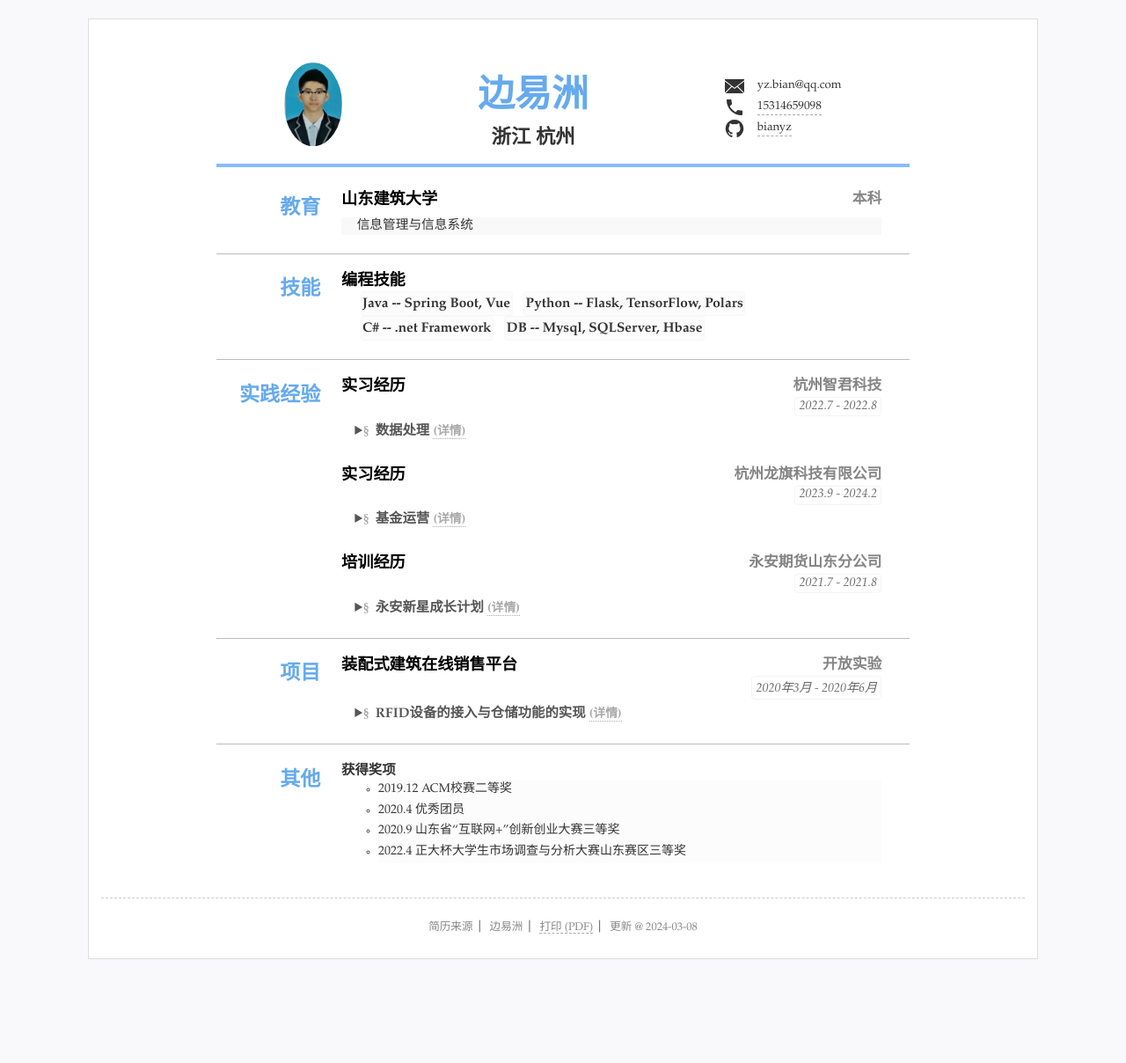
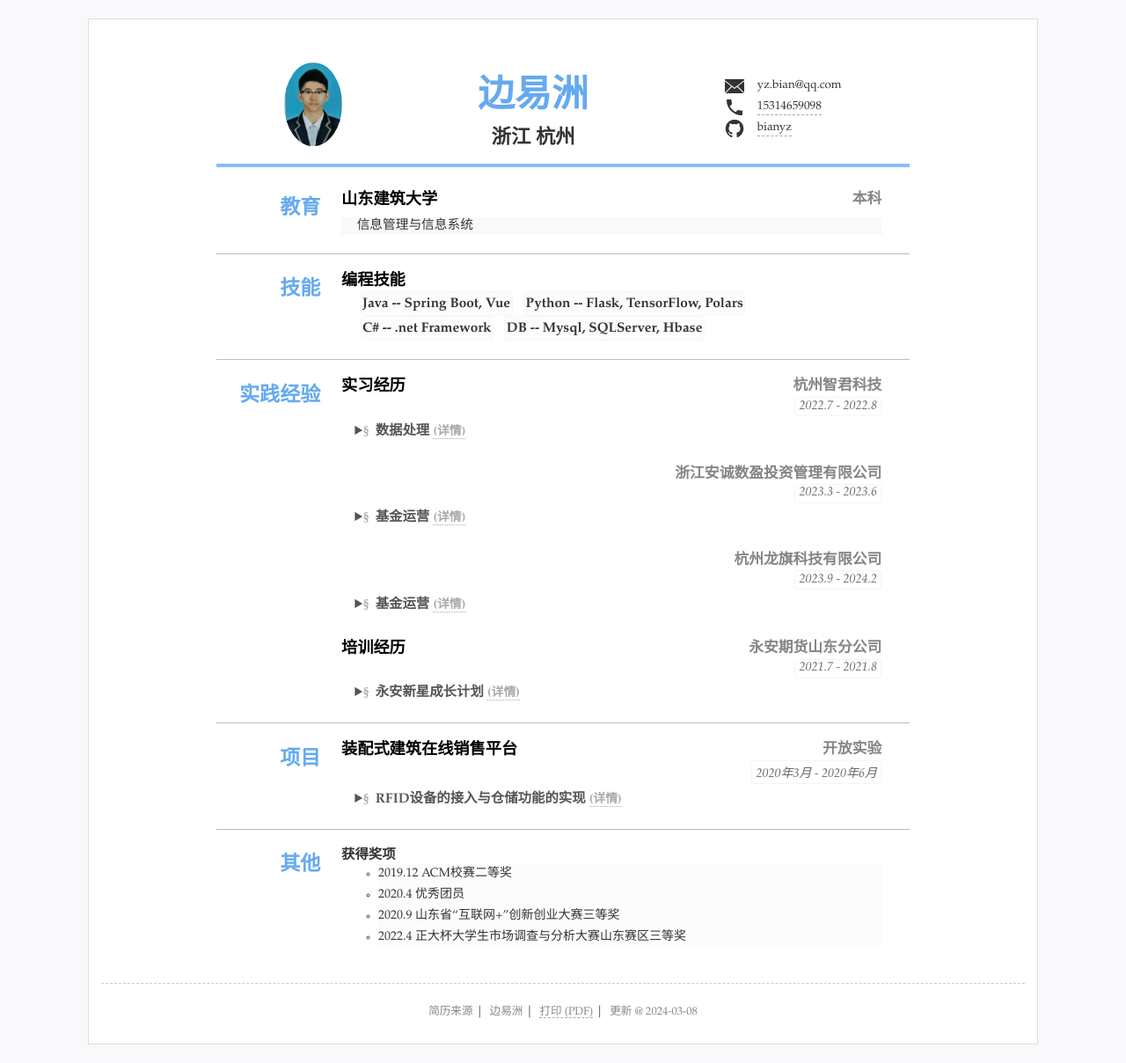
Before and after one commit to bianyz/CV, a Jekyll site: the page built from index.html, in a window 1280 px wide. Shown: the whole page at 88% size. Built offline with Jekyll 4.4.1, drawn with Linux system fonts in a browser that asks for light colours; before the commit the page ends 1111 px from its top, so only the background shows below that.

Commit message:
Update resume.yml

```diff
--- a/_data/resume.yml
+++ b/_data/resume.yml
@@ -54,7 +54,8 @@ main: #简历主要内容，
     detail: 在flask框架中使用polars对数据进行批量处理并计算指标。对计算出的指标数据进行筛选，对于异常值进行记录、归类，通过邮件示警。将数据汇总并通过分页并加入分页显示、筛选和搜索功能构成数据浏览器，作为组件嵌入业务平台
     # open: open
     #可以设置open默认展开
-  - title: 实习经历
+
+  - title:
     sub: 浙江安诚数盈投资管理有限公司
     duration: "2023.3 - 2023.6"
     #tags:
@@ -64,6 +65,7 @@ main: #简历主要内容，
     # open: open
     #可以设置open默认展开
 
+  - title:
     sub: 杭州龙旗科技有限公司
     duration: "2023.9 - 2024.2"
     #tags:
```
